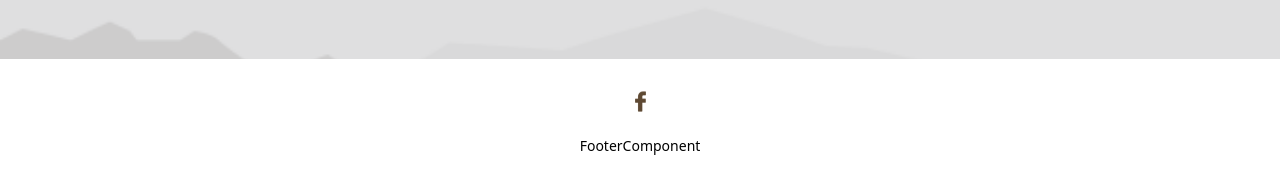
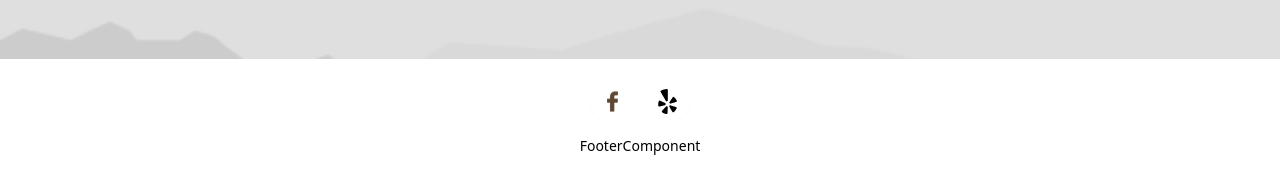
Before and after one commit to rodinshrestha/restaurant-ui, a React (Vite) app: page / in a window 1280 px wide. Shown: the part 1389-1564 px from the top of the page. Built offline with nearby package versions, Linux system fonts and the light colour scheme.

Commit message:
footer optimized

```diff
--- a/src/App.tsx
+++ b/src/App.tsx
@@ -5,7 +5,7 @@ import Header from "@/components/Header";
 import SectionBgImage from "./components/SectionBgImage";
 import OurStory from "./components/OurStory";
 import OpeningHours from "./components/OpeningHours";
-import { Footer } from "./components";
+import Footer from "./components/Footer";
 import { theme } from "./theme";
 
 const navLink = [
@@ -63,7 +63,12 @@ const App: React.FC = () => {
         textColor="yellow"
       />
 
-      <Footer footerText="FooterComponent" facebookLink="asdasd" />
+      <Footer
+        footerText="FooterComponent"
+        facebookLink="asdasd"
+        yelpLink="asda"
+        iconRadius
+      />
     </>
   );
 };
--- a/src/components/Footer/index.tsx
+++ b/src/components/Footer/index.tsx
@@ -1,5 +1,8 @@
+import clsx from "clsx";
+
 import fbIcon from "@/assets/icons/facebook.png";
 import instaIcon from "@/assets/icons/instagram.png";
+import defaultYelpIcon from "@/assets/icons/yelp-brands-solid.svg";
 
 import Icons from "../Icons";
 import Typography from "../Typography";
@@ -11,6 +14,12 @@ export type FooterProps = {
   facebookIcon?: string;
   instagramLink?: string;
   instagramIcon?: string;
+  iconBgColor?: string;
+  iconRadius?: boolean;
+  yelpLink?: string;
+  yelpIcon?: string;
+  bgColor?: string;
+  textColor?: string;
 };
 const Footer = ({
   footerText = "Footer Text",
@@ -18,25 +27,55 @@ const Footer = ({
   facebookLink,
   instagramIcon = instaIcon,
   instagramLink,
+  yelpLink,
+  yelpIcon = defaultYelpIcon,
+  iconBgColor,
+  iconRadius = false,
+  bgColor,
+  textColor,
 }: FooterProps) => {
   const isSocialMediaLink = Boolean(facebookLink || instagramLink);
   return (
-    <StyledFooter id="footer" data-testid="footer-wrapper">
+    <StyledFooter
+      id="footer"
+      data-testid="footer-wrapper"
+      $iconBgColor={iconBgColor}
+      $bgColor={bgColor}
+    >
       {isSocialMediaLink && (
         <div className="footer-icon-list">
           {facebookLink && (
-            <a href={facebookLink} data-testid="footer-facebook-icon-id">
+            <a
+              href={facebookLink}
+              data-testid="footer-facebook-icon-id"
+              className={clsx("footer-icon", { "icon-radius": !!iconRadius })}
+            >
               <Icons icon={facebookIcon} />
             </a>
           )}
           {instagramLink && (
-            <a href={instagramLink} data-testid="footer-instagram-icon-id">
+            <a
+              href={instagramLink}
+              data-testid="footer-instagram-icon-id"
+              className={clsx("footer-icon", { "icon-radius": !!iconRadius })}
+            >
               <Icons icon={instagramIcon} />
+            </a>
+          )}
+          {yelpLink && (
+            <a
+              href={yelpLink}
+              data-testid="footer-instagram-icon-id"
+              className={clsx("footer-icon", { "icon-radius": !!iconRadius })}
+            >
+              <Icons icon={yelpIcon} />
             </a>
           )}
         </div>
       )}
-      <Typography as="subtitle2">{footerText}</Typography>
+      <Typography as="subtitle2" color={textColor}>
+        {footerText}
+      </Typography>
     </StyledFooter>
   );
 };
--- a/src/components/Footer/style.ts
+++ b/src/components/Footer/style.ts
@@ -1,17 +1,31 @@
 import styled, { css } from "styled-components";
 
-export const StyledFooter = styled.footer`
-  ${({ theme }) => css`
+type StyleProps = {
+  $iconBgColor?: string;
+  $bgColor?: string;
+};
+
+export const StyledFooter = styled.footer<StyleProps>`
+  ${({ theme, $iconBgColor = "#f2f2f2", $bgColor = "#fff" }) => css`
     display: flex;
     flex-direction: column;
     justify-content: center;
     align-items: center;
     padding: 20px 0;
     text-align: center;
+    background-color: ${$bgColor};
 
     .footer-icon-list {
       display: flex;
       margin-bottom: 10px;
+      gap: 10px;
+
+      .footer-icon {
+        &.icon-radius {
+          background-color: ${$iconBgColor};
+          border-radius: 50%;
+        }
+      }
     }
 
     .copyright {
```
Also changed, not shown: src/assets/icons/yelp-brands-solid.svg (added), 1 other file (tests, documents, lock files or other folders).
